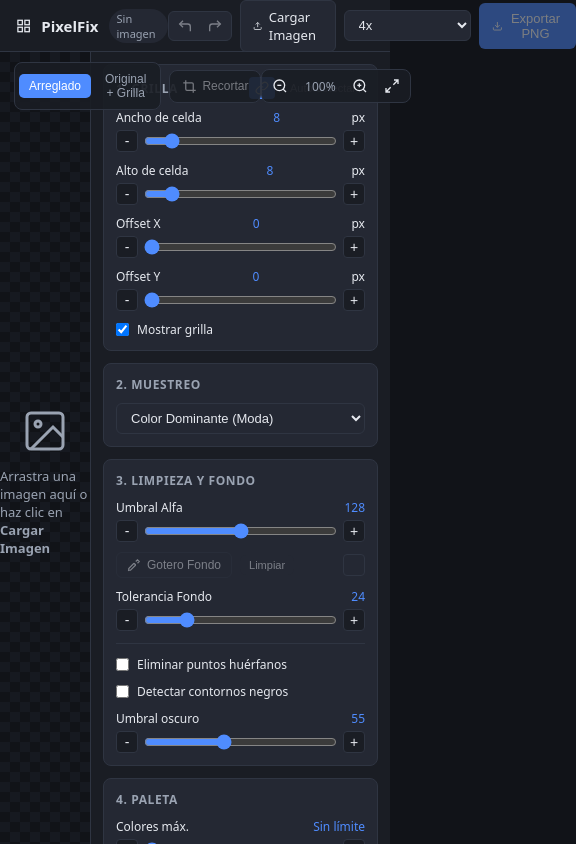
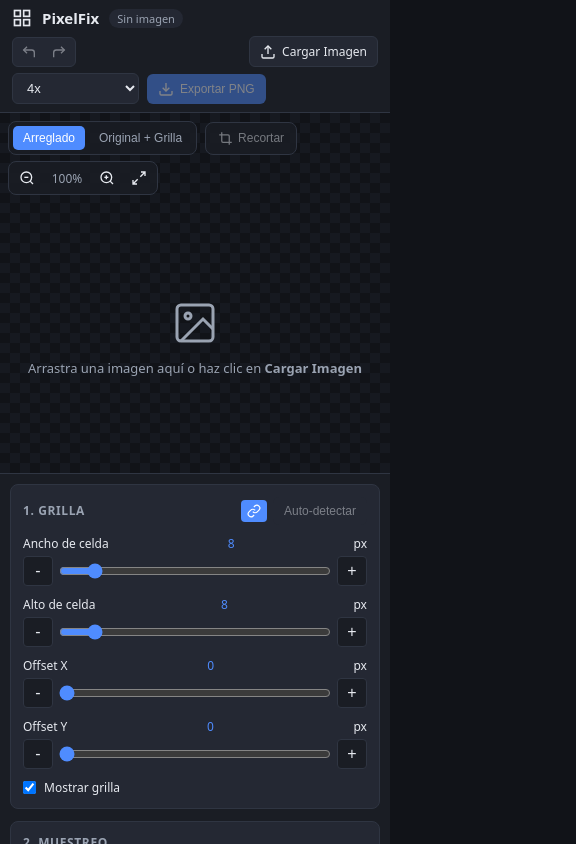
Before and after one commit to Tolgrim-arch/tolgrim_pixelfix, a website built with Vite: page index.html in a window 390 px wide. Shown: the whole page, 576 px wide, since content can reach past the window. Built offline with nearby package versions, Linux system fonts and the light colour scheme.

Commit message:
feat: add mobile/Android responsive layout, touch pan/crop, and pinch-to-zoom

```diff
--- a/index.html
+++ b/index.html
@@ -2,7 +2,8 @@
 <html lang="es">
 <head>
   <meta charset="UTF-8" />
-  <meta name="viewport" content="width=device-width, initial-scale=1.0" />
+  <meta name="viewport" content="width=device-width, initial-scale=1.0, viewport-fit=cover" />
+  <meta name="theme-color" content="#111318" />
   <title>PixelFix — AI Pixel Art Repair</title>
   <link rel="stylesheet" href="/src/styles.css" />
 </head>
--- a/src/styles.css
+++ b/src/styles.css
@@ -16,6 +16,7 @@ body {
   background: var(--bg);
   color: var(--text);
   height: 100vh;
+  height: 100dvh;
   display: flex;
   flex-direction: column;
   overflow: hidden;
@@ -194,6 +195,7 @@ select {
   justify-content: center;
   user-select: none;
   -webkit-user-select: none;
+  touch-action: none;
 }
 
 #preview-canvas {
@@ -359,3 +361,64 @@ input[type="range"] {
   border-radius: 3px;
   border: 1px solid rgba(255, 255, 255, 0.15);
 }
+
+@media (max-width: 768px) {
+  .topbar {
+    height: auto;
+    flex-wrap: wrap;
+    padding: 8px 12px;
+    gap: 8px;
+  }
+
+  .brand {
+    flex: 1 1 auto;
+    min-width: 0;
+  }
+
+  .actions {
+    width: 100%;
+    flex-wrap: wrap;
+    justify-content: space-between;
+    gap: 6px;
+  }
+
+  .btn {
+    padding: 6px 10px;
+    font-size: 12px;
+  }
+
+  .workspace {
+    flex-direction: column;
+  }
+
+  .viewport-area {
+    flex: 1 1 55%;
+    min-height: 220px;
+  }
+
+  .viewport-toolbar {
+    padding: 8px;
+    gap: 6px;
+    flex-wrap: wrap;
+  }
+
+  .sidebar {
+    width: 100%;
+    flex: 0 0 auto;
+    max-height: 44dvh;
+    border-left: none;
+    border-top: 1px solid var(--border);
+    padding: 10px;
+    padding-bottom: calc(10px + env(safe-area-inset-bottom));
+  }
+
+  .step-btn {
+    width: 30px;
+    height: 30px;
+    font-size: 16px;
+  }
+
+  input[type="range"] {
+    height: 28px;
+  }
+}
--- a/src/ui/viewport.ts
+++ b/src/ui/viewport.ts
@@ -146,6 +146,10 @@ export class Viewport {
     return 'new';
   }
 
+  private activePointers = new Map<number, { x: number; y: number }>();
+  private pinchStartDist = 0;
+  private pinchStartScale = 1;
+
   private bindEvents(): void {
     const stage = this.canvas.parentElement!;
 
@@ -169,9 +173,20 @@ export class Viewport {
       }
     });
 
-    stage.addEventListener('mousedown', (e) => {
+    stage.addEventListener('pointerdown', (e) => {
       if (this.canvas.classList.contains('eyedropper')) return;
       if (this.imgWidth === 0) return;
+
+      this.activePointers.set(e.pointerId, { x: e.clientX, y: e.clientY });
+      if (this.activePointers.size === 2) {
+        // Two-finger pinch-to-zoom cancels single-finger drag/crop
+        this.isDragging = false;
+        this.activeHandle = null;
+        const pts = Array.from(this.activePointers.values());
+        this.pinchStartDist = Math.hypot(pts[0].x - pts[1].x, pts[0].y - pts[1].y);
+        this.pinchStartScale = this.scale;
+        return;
+      }
 
       // Middle-click or Space+drag always pans, even in crop mode
       if (e.button === 1 || (this.cropMode && this.spacePressed)) {
@@ -204,7 +219,18 @@ export class Viewport {
       this.lastY = e.clientY;
     });
 
-    window.addEventListener('mousemove', (e) => {
+    window.addEventListener('pointermove', (e) => {
+      if (this.activePointers.has(e.pointerId)) {
+        this.activePointers.set(e.pointerId, { x: e.clientX, y: e.clientY });
+      }
+
+      if (this.activePointers.size === 2 && this.pinchStartDist > 0) {
+        const pts = Array.from(this.activePointers.values());
+        const dist = Math.hypot(pts[0].x - pts[1].x, pts[0].y - pts[1].y);
+        this.setScale(this.pinchStartScale * (dist / this.pinchStartDist));
+        return;
+      }
+
       if (this.cropMode && !this.activeHandle && !this.isDragging && !this.spacePressed && this.imgWidth > 0) {
         const hover = this.hitTestHandle(e.clientX, e.clientY);
         stage.style.cursor = HANDLE_CURSORS[hover];
@@ -230,10 +256,17 @@ export class Viewport {
       this.applyTransform();
     });
 
-    window.addEventListener('mouseup', () => {
+    const endPointer = (e: PointerEvent) => {
+      this.activePointers.delete(e.pointerId);
+      if (this.activePointers.size < 2) {
+        this.pinchStartDist = 0;
+      }
       this.isDragging = false;
       this.activeHandle = null;
-    });
+    };
+
+    window.addEventListener('pointerup', endPointer);
+    window.addEventListener('pointercancel', endPointer);
 
     new ResizeObserver(() => this.drawOverlay()).observe(stage);
   }
```
